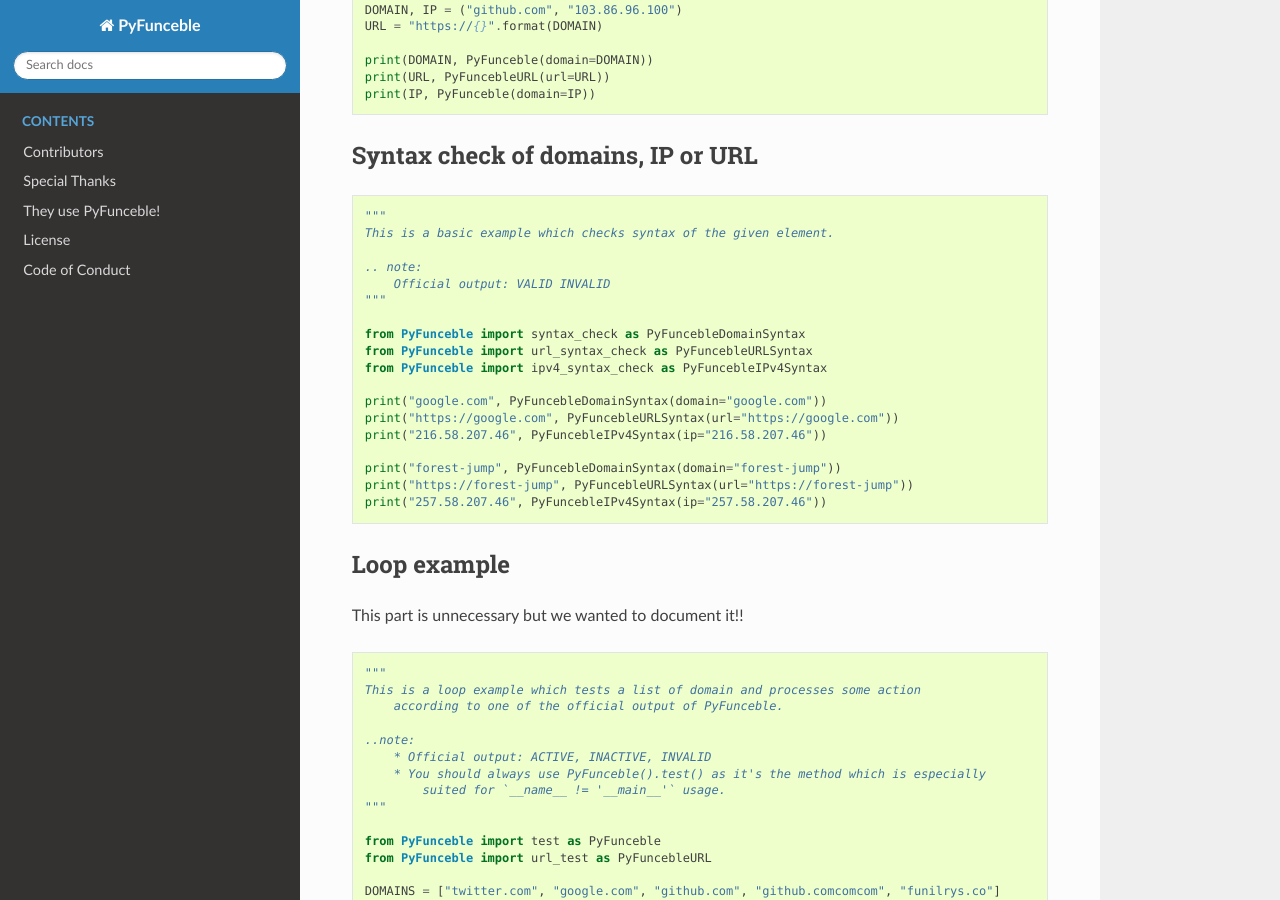
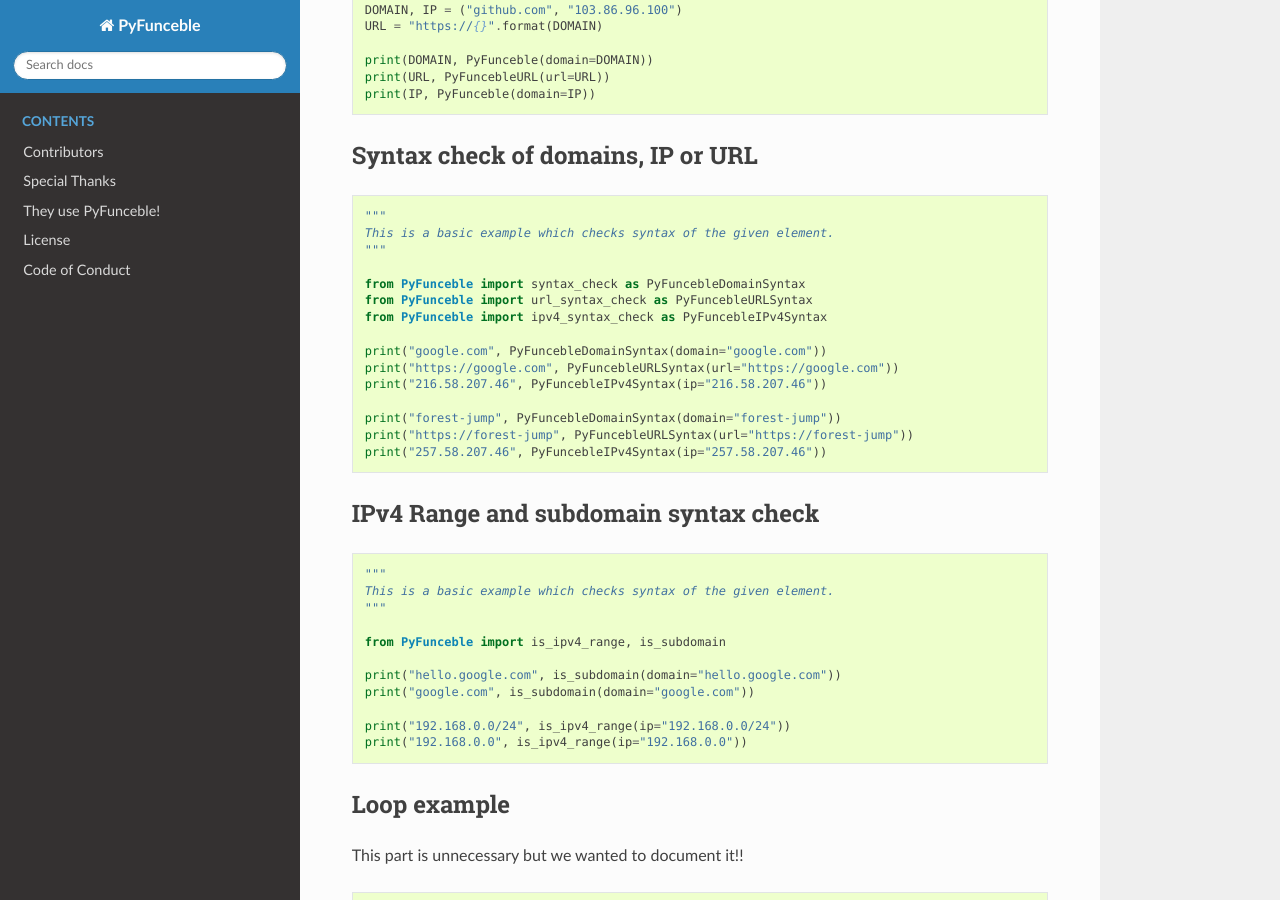
Before and after one commit to PyFunceble/rst-docs, a Sphinx documentation site: the page built from docs/usage/from-a-python-script-or-module.rst, in a window 1280 px wide and 900 px high, scrolled down 604 px. Built offline with Sphinx 7.4.7 and the Read the Docs theme 2.0.0, drawn with Linux system fonts in a browser that asks for light colours; pages that are not in the unit, such as notebooks, are missing from menus.

Commit message:
Introduction of 2 forgotten API methods to simplify the way we can interact with us.
Also:
  * Introduction of the API documentation for the 2 new methods
  * Introduction of the examples for the 2 new methos

```diff
--- a/docs/usage/from-a-python-script-or-module.rst
+++ b/docs/usage/from-a-python-script-or-module.rst
@@ -11,7 +11,6 @@ Availability check of domains, IP or URL
 """"""""""""""""""""""""""""""""""""""""
 
 ::
-
 
     """
     This is a basic example which prints one of the availability of
@@ -36,12 +35,8 @@ Syntax check of domains, IP or URL
 
 ::
 
-
     """
     This is a basic example which checks syntax of the given element.
-
-    .. note:
-        Official output: VALID INVALID
     """
 
     from PyFunceble import syntax_check as PyFuncebleDomainSyntax
@@ -56,7 +51,23 @@ Syntax check of domains, IP or URL
     print("https://forest-jump", PyFuncebleURLSyntax(url="https://forest-jump"))
     print("257.58.207.46", PyFuncebleIPv4Syntax(ip="257.58.207.46"))
 
-.. _learn Python: http://www.learnpython.org/
+IPv4 Range and subdomain syntax check
+""""""""""""""""""""""""""""""""""""""
+
+::
+
+    """
+    This is a basic example which checks syntax of the given element.
+    """
+
+    from PyFunceble import is_ipv4_range, is_subdomain
+
+    print("hello.google.com", is_subdomain(domain="hello.google.com"))
+    print("google.com", is_subdomain(domain="google.com"))
+
+    print("192.168.0.0/24", is_ipv4_range(ip="192.168.0.0/24"))
+    print("192.168.0.0", is_ipv4_range(ip="192.168.0.0"))
+
 
 Loop example
 """"""""""""
```
Also changed, not shown: other parts of docs/usage/from-a-python-script-or-module.rst (+2 -3 lines).
